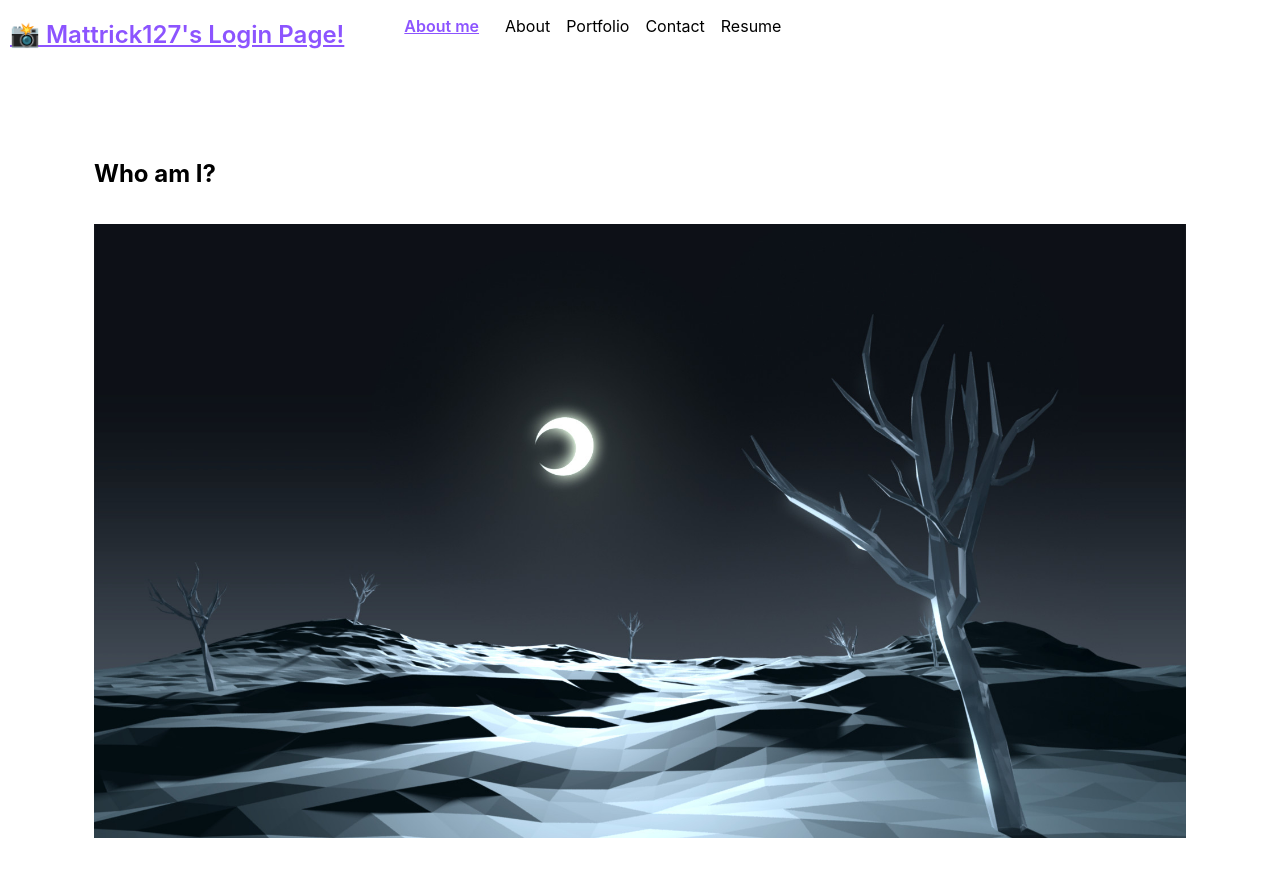
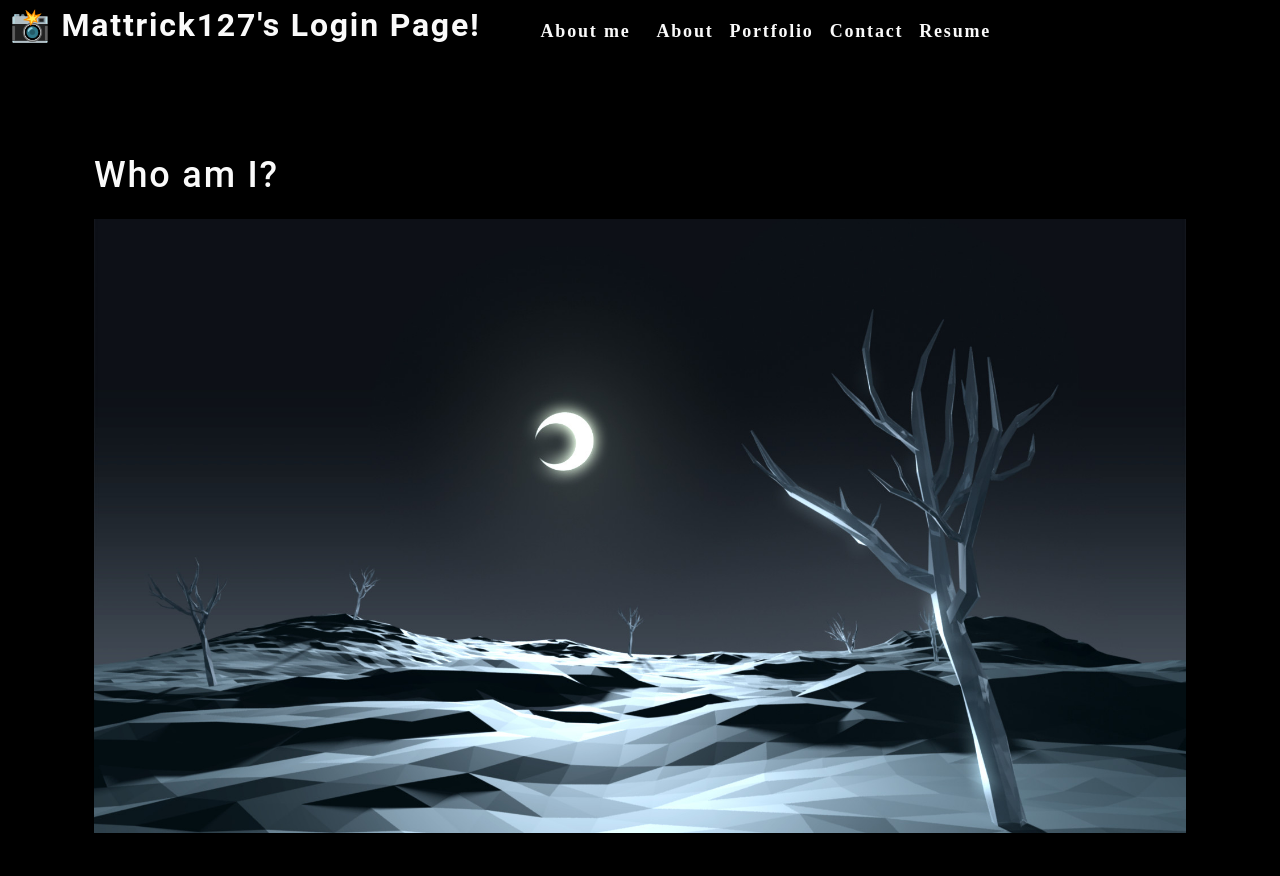
Before and after one commit to Mattrick127/gh-actions-demo, a React (Create React App) app in the folder react-profile/: page / in a window 1280 px wide. Shown: the top 876 px of the page. Built offline with nearby package versions, Linux system fonts and the light colour scheme.

Commit message:
Added more css from Lyza to adjust over time.

```diff
--- a/react-profile/src/index.css
+++ b/react-profile/src/index.css
@@ -22,18 +22,128 @@ main {
   box-sizing: border-box;
 }
 
+html,
+body {
+  min-height: 100%;
+}
+
 body {
   margin: 0;
-  font-family: -apple-system, BlinkMacSystemFont, 'Segoe UI', 'Roboto', 'Oxygen',
-    'Ubuntu', 'Cantarell', 'Fira Sans', 'Droid Sans', 'Helvetica Neue',
-    sans-serif;
-  -webkit-font-smoothing: antialiased;
-  -moz-osx-font-smoothing: grayscale;
+  padding: 0;
+  font-weight: 600;
+  line-height: 1.5;
+  font-size: 18px;
+  letter-spacing: .1em;
+  background: var(--dark);
+  color: var(--light);
+  font-family: 'Poiret One', cursive;
+
 }
 
-code {
-  font-family: source-code-pro, Menlo, Monaco, Consolas, 'Courier New',
-    monospace;
+h1,
+h2,
+h3,
+h4,
+h5,
+h6 {
+  font-family: 'Roboto', sans-serif;
+  font-weight: 500;
+  margin: 5px 0;
+  line-height: 1.25;
+}
+
+h1 {
+  font-size: 2.25rem;
+}
+
+h2 {
+  font-size: 2rem;
+}
+
+h3 {
+  font-size: 1.75rem;
+}
+
+h4 {
+  font-size: 1.5rem;
+}
+
+h5 {
+  font-size: 1.25rem;
+}
+
+h6 {
+  font-size: 1rem;
+}
+
+p {
+  font-size: 1.1rem;
+  margin-top: 0;
+}
+
+a {
+  color: var(--tertiary);
+  text-decoration: none;
+  font-weight: bold;
+}
+
+a:hover {
+  text-decoration: underline;
+}
+
+header {
+  background: var(--dark);
+}
+
+header a {
+  color: var(--light);
+}
+
+button {
+  font-size: 1rem;
+  text-decoration: none;
+  padding: 0.25rem 1rem;
+  border-radius: .5rem;
+  border: none;
+  outline: none;
+  cursor: pointer;
+  margin: 0 1px;
+  background-color: var(--secondary);
+}
+
+button:hover {
+  opacity: .8;
+}
+
+button[disabled] {
+  cursor: default;
+  opacity: .8;
+}
+
+img {
+  max-width: 100%;
+}
+
+span[role="img"] {
+  cursor: default;
+}
+
+form {
+  width: 40%;
+}
+
+input {
+  font-size: 1rem;
+  padding: 0.25rem;
+  border: 1px solid var(--dark);
+  outline: none;
+  border-radius: 3px;
+  transition: box-shadow 0.2s;
+}
+
+input:focus {
+  border: 1px solid var(--secondary);
+  box-shadow: 0 0 .25rem rgba(0, 0, 0, .5);
 }
 
 li {
```
